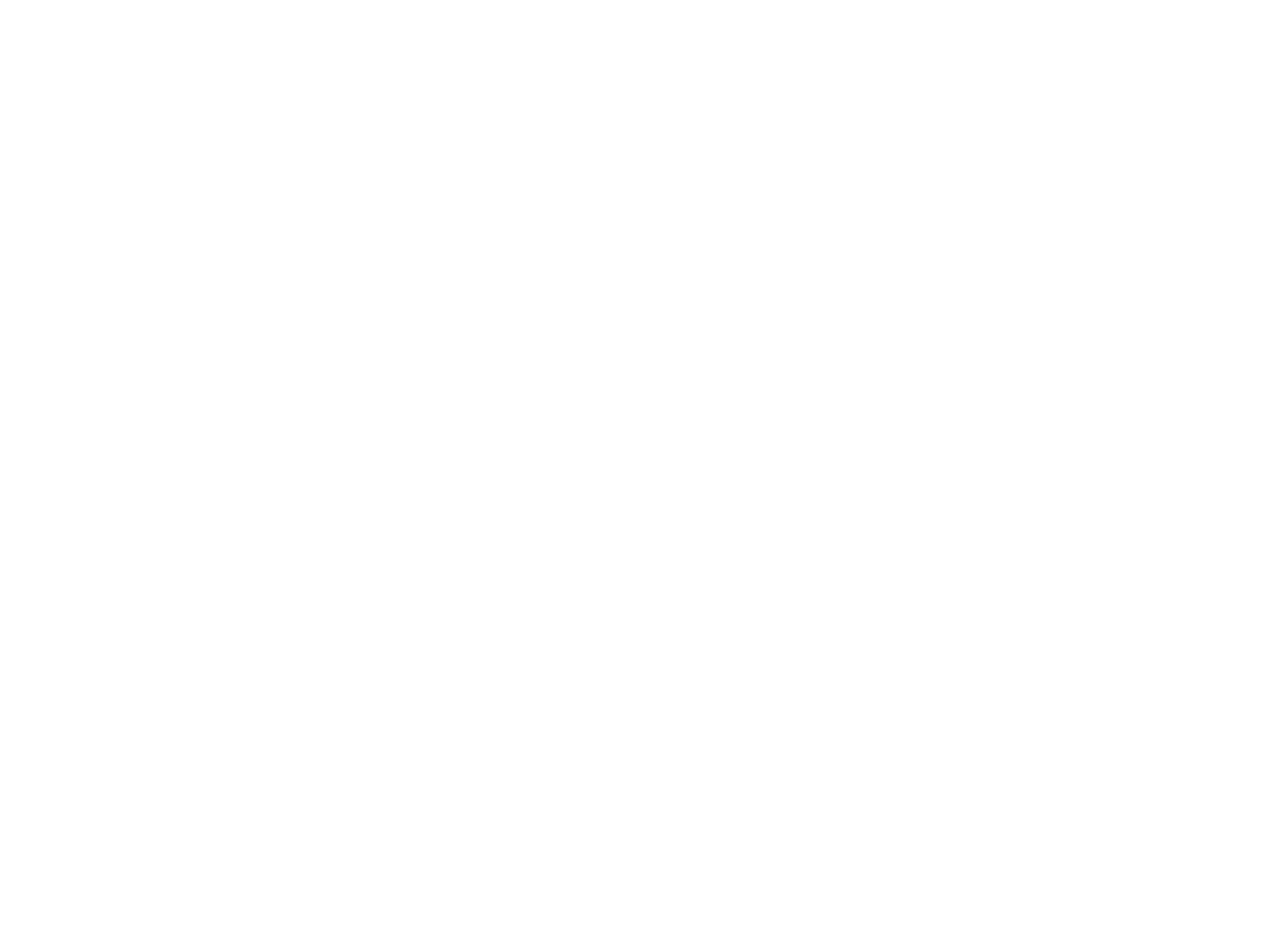
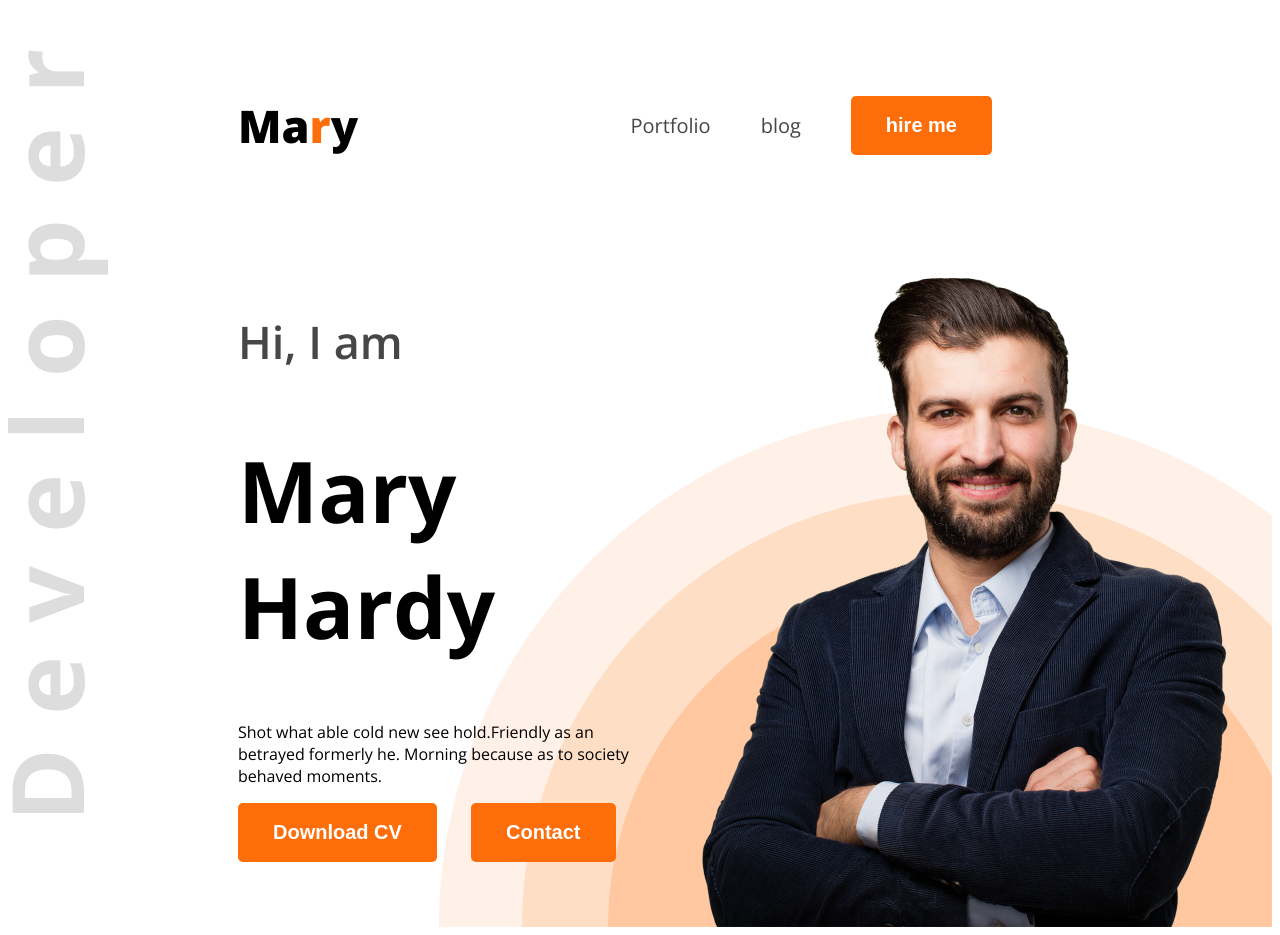
Before and after one commit to shawon-mern/webdeveloper-portfolio, a plain HTML site: page index.html in a window 1280 px wide. Before the commit the page ends 800 px from the top, so only its background shows below. Drawn offline with nearby package versions, Linux system fonts and the light colour scheme.

Commit message:
banner added

```diff
--- a/index.html
+++ b/index.html
@@ -4,10 +4,36 @@
     <meta charset="UTF-8">
     <meta name="viewport" content="width=device-width, initial-scale=1.0">
     <title>web developer portfolio</title>
+    <link rel="preconnect" href="https://fonts.googleapis.com">
+<link rel="preconnect" href="https://fonts.gstatic.com" crossorigin>
+<link href="https://fonts.googleapis.com/css2?family=Open+Sans:ital,wght@0,300..800;1,300..800&display=swap" rel="stylesheet">
+    <link rel="stylesheet" href="style/portfolio.css">
+</head>
+<body class="open-sans-normal">
+    <header class="header">
+        <nav>
+            <h3 class="nav-title">Ma<span class="text-primary">r</span>y</h3>
+            <ul>
+                <li><a class="dark-2">Portfolio</a></li>
+                <li><a class="dark-2">blog</a></li>
+                <li><a href=""><button class="btn-primary">hire me</button></a></li>
+            </ul>
+        </nav>
+        <div class="banner">
+            <div class="banner-content">
+                <h4 class="banner-greed dark-2">Hi, I  am</h4>
+                <h1 class="banner-title">Mary Hardy</h1>
+                <p class="banner-descrption">
+                    Shot what able cold new see hold.Friendly as an betrayed formerly he. Morning because as to society behaved moments.
+                </p>
+                <button class="btn-primary">Download CV</button>
+                 <button class="btn-primary">Contact</button>
+            </div>
+            <img class="banner-profile-pic" src="images/hardy.png" alt="">
 
-</head>
-<body>
-    <header></header>
+        </div>
+
+    </header>
     <main>
 
     </main>
--- /dev/null
+++ b/style/portfolio.css
@@ -0,0 +1,85 @@
+/* Open Sans font-face declaration */
+.open-sans-normal {
+  font-family: "Open Sans", sans-serif;
+  font-optical-sizing: auto;
+
+  font-style: normal;
+  font-variation-settings:
+    "wdth" 100;
+}
+/* share style */
+.text-primary {
+    color: #FD6E0A;
+
+}
+.dark-2{
+    color: #474747;
+}
+.btn-primary{
+   background-color: #FD6E0A;
+   font-weight: bold;
+   color: white;
+   padding: 18px 35px;
+   border-radius: 5px;
+   font-size: 20px;
+   border: none;
+}
+/* header */
+.header{
+    background-image: url(../images/developer.png), url(../images/header_bg.png);
+    background-repeat: no-repeat;
+    background-position: top left,bottom right;
+}
+/* nav style */
+nav{
+    display: flex;
+    align-items: center;
+    justify-content: space-between;
+    margin: 50px 230px;
+    /* background-color: #FFF8F3; */
+
+}
+.nav-title{
+    font-weight: 800;
+    font-size: 45px;
+}
+nav ul{
+    display: flex;
+    align-items: center;
+}
+nav ul li{
+    list-style: none;
+    margin-right: 50px;
+}
+nav ul li a{
+    text-decoration: none;
+    font-size: 20px;
+
+}
+/* banner styles    */
+.banner-greed{
+    font-weight: 600;
+    font-size: 45px;
+
+}
+.banner-title{
+    font-weight: bold;
+    font-size: 85px;
+}
+.banner{
+    display: flex;
+    justify-content: space-between;
+    margin: 0 35px 0 230px;
+}
+.banner-content button{
+    margin-right: 30px;
+
+}
+.banner-profile-pic{
+    width: 584px;
+
+}
+.banner-content{
+    max-width: 580px;
+
+}
```
